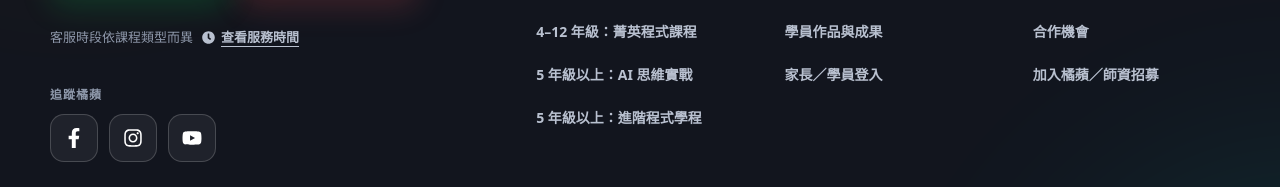
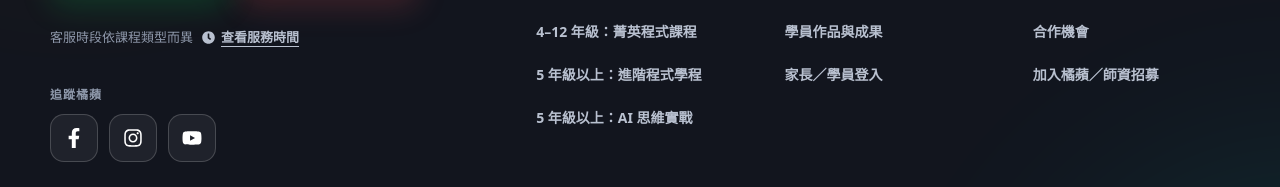
Before and after one commit to poshlin/oa-footer-prototype, a Next.js app: page / in a window 1280 px wide. Shown: the part 609-796 px from the top of the page. Built offline with nearby package versions, Linux system fonts and the light colour scheme.

Commit message:
Reorder advanced and AI courses

```diff
--- a/app/page.tsx
+++ b/app/page.tsx
@@ -21,8 +21,8 @@ const courseLinks = [
   ["1–5 年級：麥思數學", "https://orangeapple.co/courses/math"],
   ["1–12 年級：寒暑假營隊", "https://orangeapple.co/camps"],
   ["4–12 年級：菁英程式課程", "https://orangeapple.co/courses"],
+  ["5 年級以上：進階程式學程", "https://orangeapple.co/courses/expert"],
   ["5 年級以上：AI 思維實戰", "https://orangeapple.co/courses/ai-thinking/"],
-  ["5 年級以上：進階程式學程", "https://orangeapple.co/courses/expert"],
 ];
 
 const parentLinks = [
```
